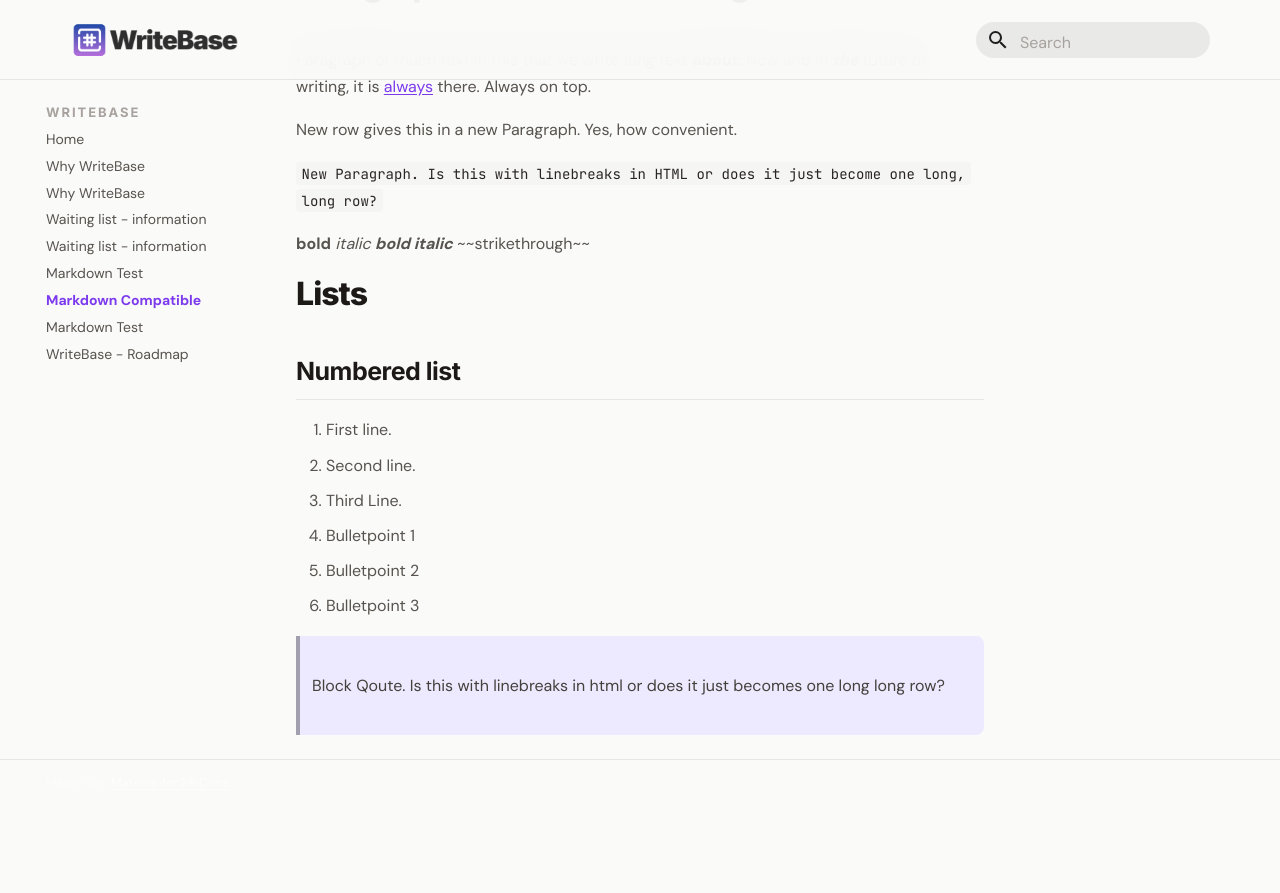
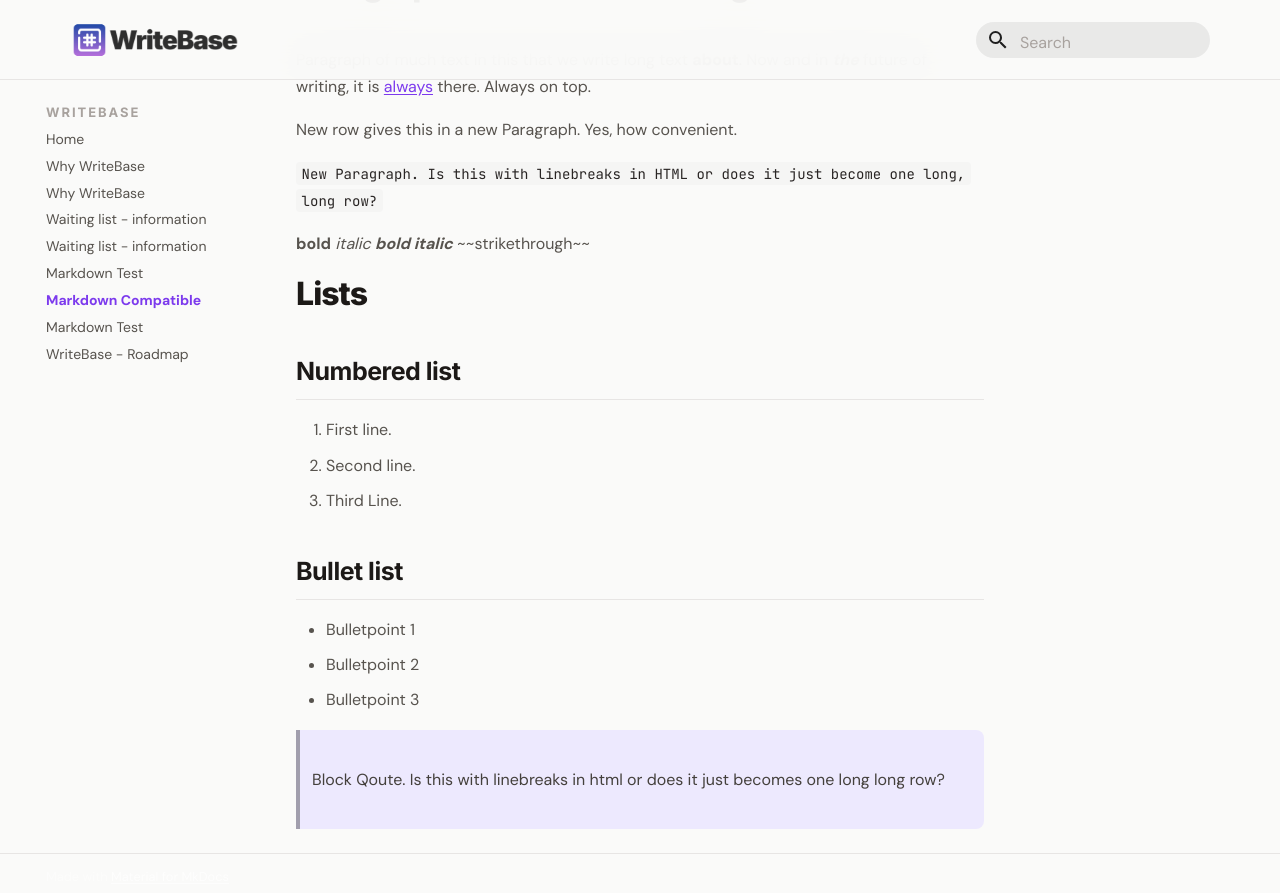
Before and after one commit to larssonhthomas-afk/writebase-docs, an MkDocs documentation site: the page built from docs/30markdown-compatible.md, in a window 1280 px wide and 900 px high, scrolled down 589 px. Shown: the top 893 px of the window. Built offline with MkDocs 1.6.1 and Material for MkDocs 9.7.7, drawn with Linux system fonts in a browser that asks for light colours; some web fonts are replaced; before the commit the page ends 1395 px from its top, so only the background shows below that.

Commit message:
Update 30markdown-compatible.md

```diff
--- a/docs/30markdown-compatible.md
+++ b/docs/30markdown-compatible.md
@@ -37,6 +37,7 @@ New row gives this in a new Paragraph. Yes, how convenient.
 2. Second line.
 3. Third Line.
 
+## Bullet list
 
 - Bulletpoint 1
 - Bulletpoint 2
```
